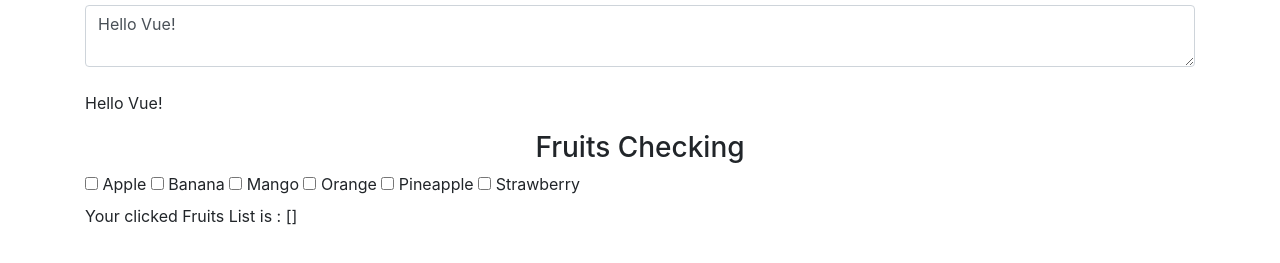
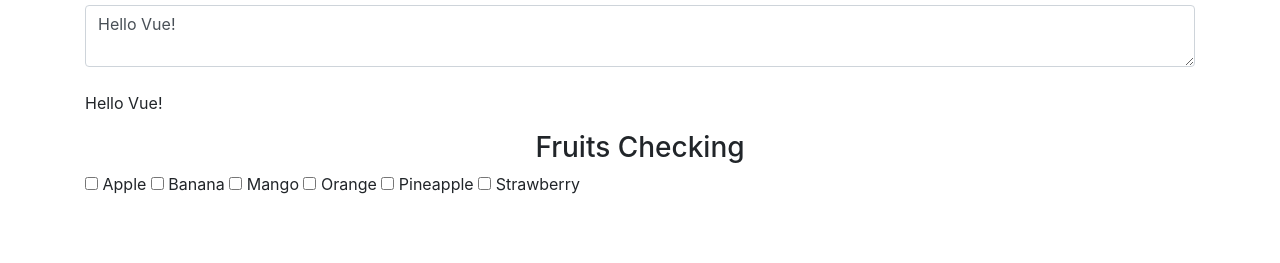
Before and after one commit to MostafijurJ/Vue-Learnings, a plain HTML site: page index.html in a window 1280 px wide. Shown: the part 93-356 px from the top of the page. Drawn offline with nearby package versions, Linux system fonts and the light colour scheme.

Commit message:
if incorporate

```diff
--- a/index.html
+++ b/index.html
@@ -31,7 +31,7 @@
                                 </span>
 
                             <br>
-                            <p>Your clicked Fruits List is : {{fruits}}</p>
+                            <p v-if="fruits.length">Your clicked Fruits List is : {{fruits}}</p>
                         </div>
                     </div>
                  </div>
```
